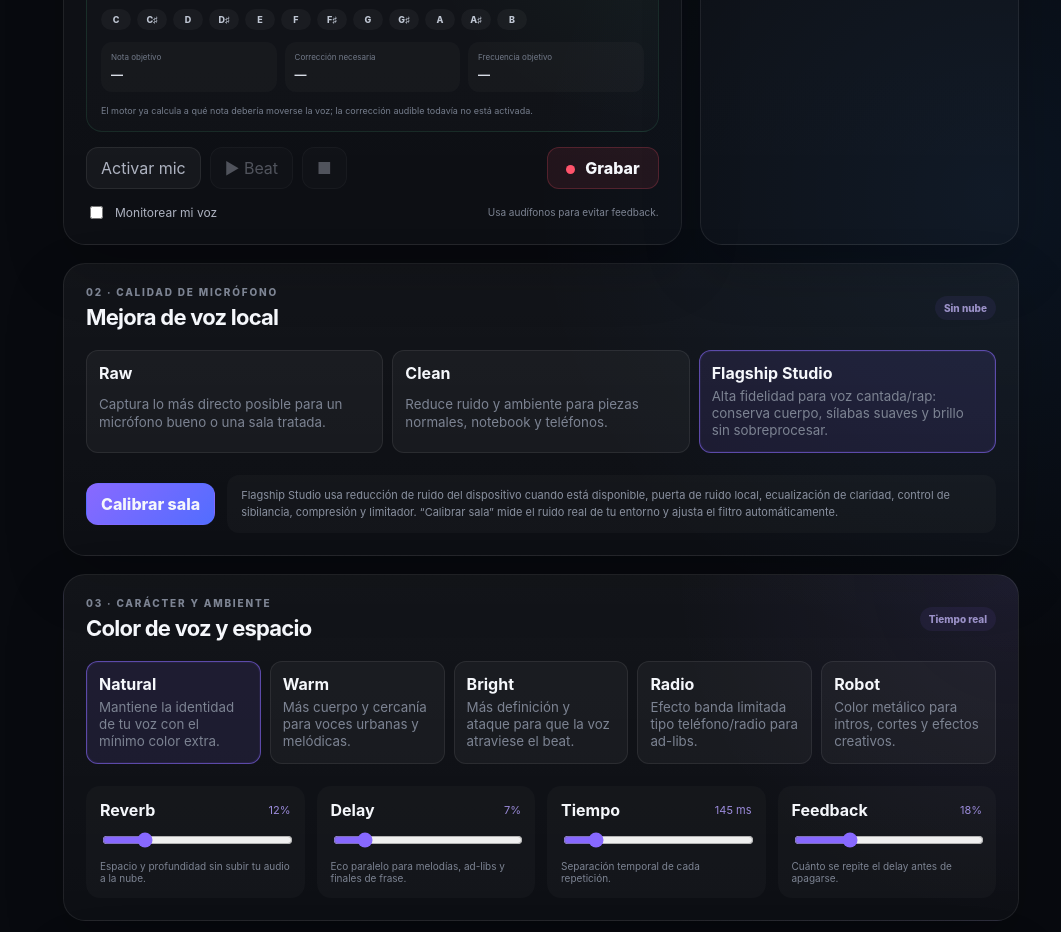
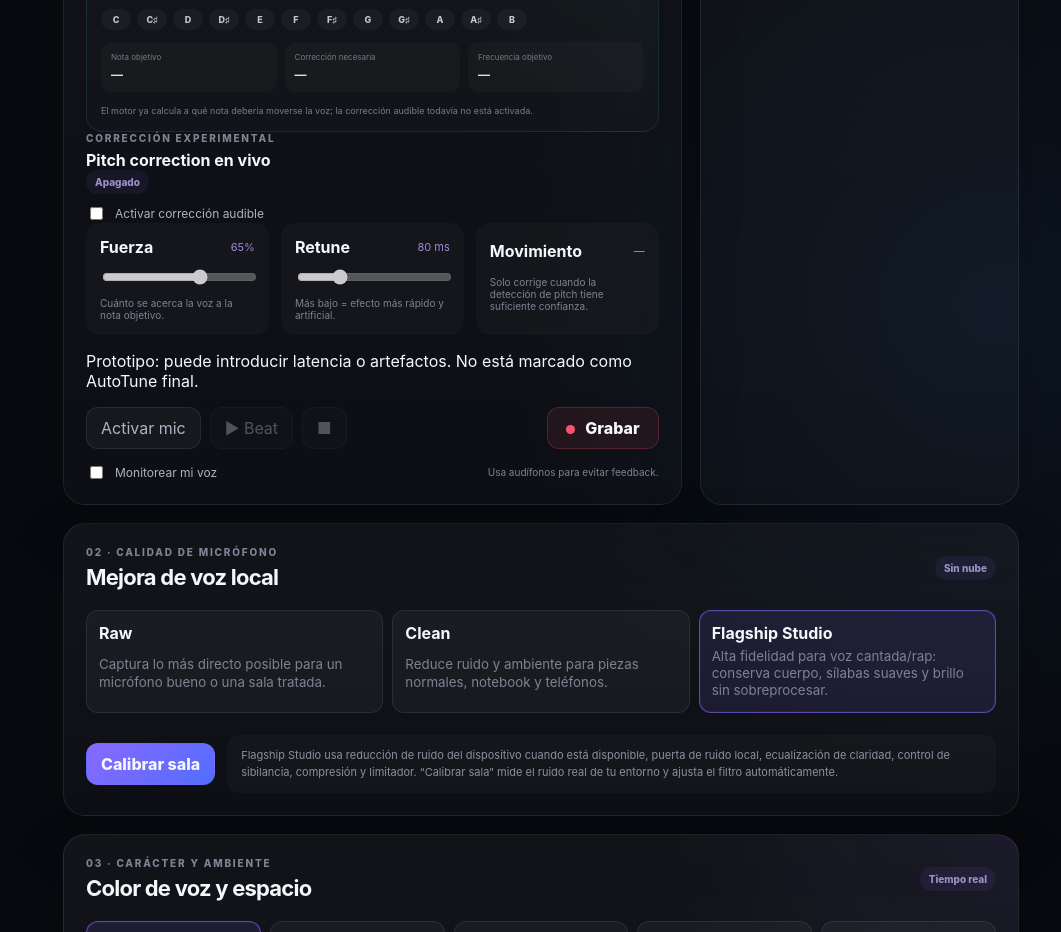
Before and after one commit to ZKYONA/Zk_Music, a React (Vite) app: page / in a window 1280 px wide. Shown: the part 960-1892 px from the top of the page, without its empty margins (219-1280 px from the left). Built offline with nearby package versions, Linux system fonts and the light colour scheme.

Commit message:
feat(ui): connect scale target to audible pitch correction

```diff
--- a/src/App.tsx
+++ b/src/App.tsx
@@ -1,6 +1,7 @@
 import { useEffect, useMemo, useRef, useState } from "react";
 import { RecordingControls } from "./RecordingControls";
 import { PitchMonitor } from "./PitchMonitor";
+import { PitchCorrectionControls } from "./PitchCorrectionControls";
 import { TuningControls } from "./TuningControls";
 import { TakeLibrary, type RecordedTake } from "./TakeLibrary";
 import { loadStudioPreferences, saveStudioPreferences } from "./preferences";
@@ -12,7 +13,9 @@ import {
 } from "./storage/takeStore";
 import {
   AudioEngine,
+  DEFAULT_PITCH_CORRECTION,
   type AmbienceSettings,
+  type PitchCorrectionSettings,
   type PitchReading,
   type VocalFxSettings,
 } from "./audio/AudioEngine";
@@ -32,6 +35,7 @@ import {
 } from "./audio/characters";
 import {
   DEFAULT_TUNING,
+  findNearestScaleTarget,
   type ScaleMode,
   type TuningSettings,
 } from "./audio/tuning";
@@ -119,6 +123,10 @@ export default function App() {
   const [tuning, setTuning] = useState<TuningSettings>(
     savedPreferences.tuning ?? DEFAULT_TUNING,
   );
+  const [pitchCorrection, setPitchCorrection] =
+    useState<PitchCorrectionSettings>(
+      savedPreferences.pitchCorrection ?? DEFAULT_PITCH_CORRECTION,
+    );
   const [status, setStatus] = useState("Listo para crear.");
   const [error, setError] = useState("");
 
@@ -147,6 +155,18 @@ export default function App() {
   }, [metronome, bpm]);
 
   useEffect(() => {
+    engineRef.current?.setPitchCorrectionSettings(pitchCorrection);
+  }, [pitchCorrection]);
+
+  useEffect(() => {
+    const target = findNearestScaleTarget(pitchReading, tuning);
+    engineRef.current?.updatePitchCorrection(
+      target ? -target.centsToTarget : null,
+      pitchReading?.confidence ?? 0,
+    );
+  }, [pitchReading, tuning, pitchCorrection]);
+
+  useEffect(() => {
     saveStudioPreferences({
       profile,
       fx,
@@ -159,6 +179,7 @@ export default function App() {
       monitor,
       inputDeviceId,
       tuning,
+      pitchCorrection,
     });
   }, [
     profile,
@@ -172,6 +193,7 @@ export default function App() {
     monitor,
     inputDeviceId,
     tuning,
+    pitchCorrection,
   ]);
 
   useEffect(() => {
@@ -634,6 +656,17 @@ export default function App() {
               }
             />
 
+            <PitchCorrectionControls
+              settings={pitchCorrection}
+              onChange={setPitchCorrection}
+              targetCents={
+                findNearestScaleTarget(pitchReading, tuning)
+                  ? -findNearestScaleTarget(pitchReading, tuning)!.centsToTarget
+                  : null
+              }
+              confidence={pitchReading?.confidence ?? 0}
+            />
+
             <div className="transport">
               <button className="ghost-button" onClick={enableMic}>
                 {micReady ? "Mic listo" : "Activar mic"}
```
